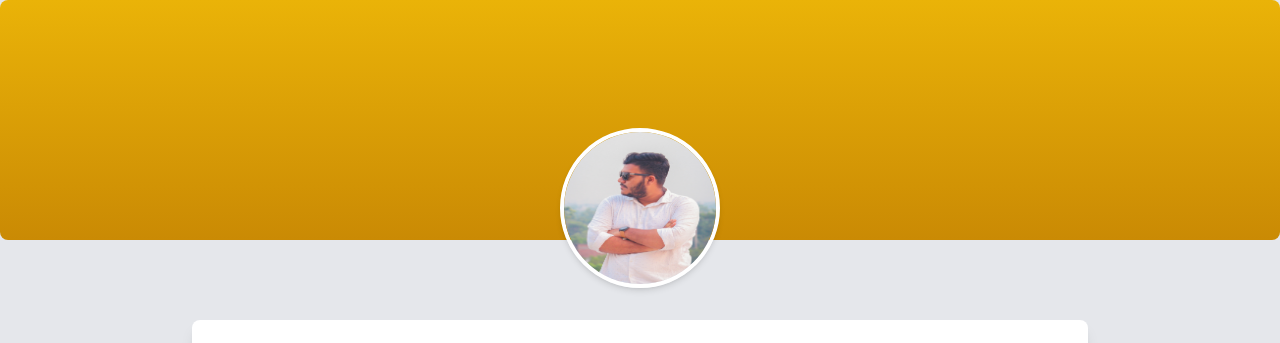
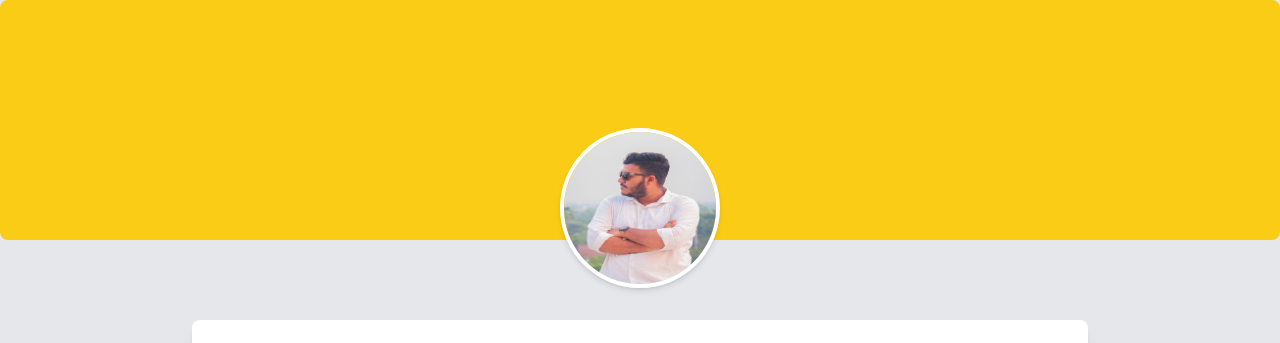
Before and after one commit to azazahmad08/myvcardinfo, a plain HTML site: page index.html in a window 1280 px wide. Shown: the top 343 px of the page. Drawn offline with nearby package versions, Linux system fonts and the light colour scheme.

Commit message:
color change

```diff
--- a/index.html
+++ b/index.html
@@ -8,7 +8,7 @@
   </head>
   <body class="bg-gray-200">
     <!-- Header Section -->
-    <div class="bg-gradient-to-b from-yellow-500 to-yellow-600 w-full h-60 rounded-lg relative">
+    <div class="bg-yellow-400  w-full h-60 rounded-lg relative">
       <div class="absolute top-32 left-1/2 transform -translate-x-1/2 text-center">
         <!-- Profile Image -->
         <img
```
